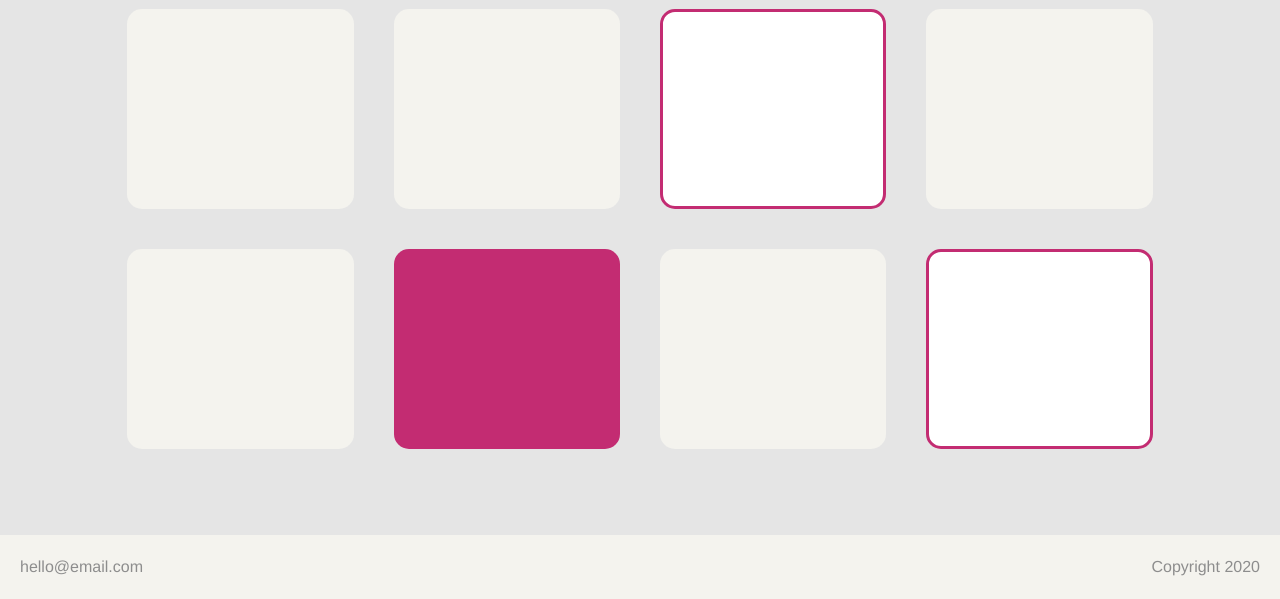
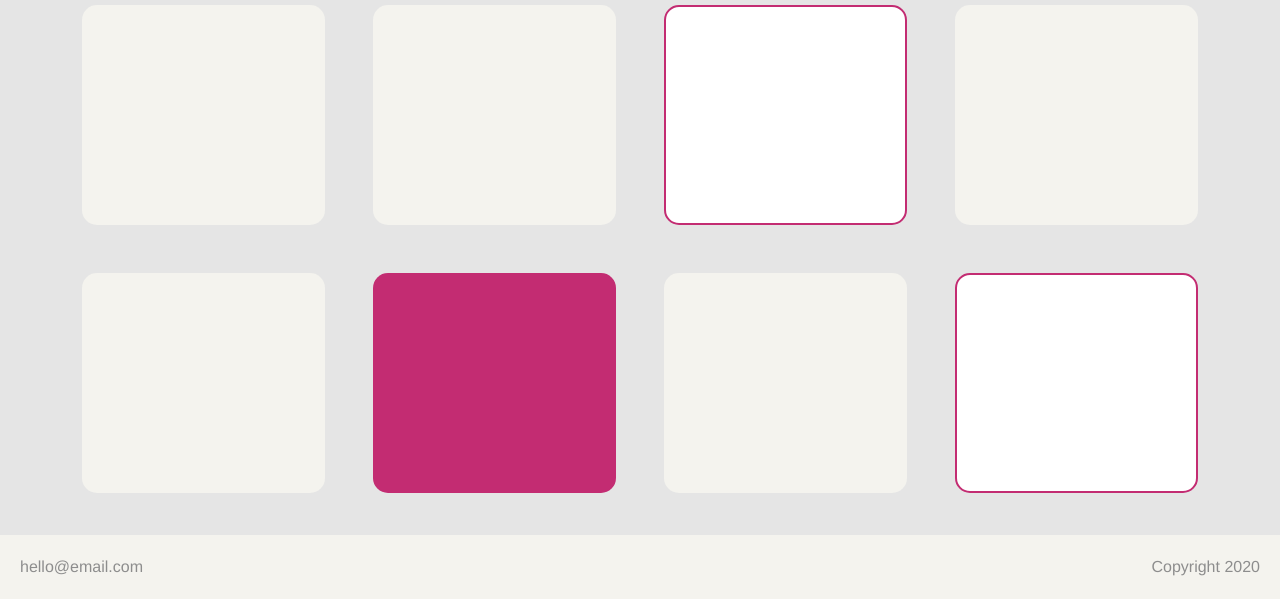
Before and after one commit to lindatarod85/Linda-R-ed-css-frameworks-ma1, a plain HTML site: page index.html in a window 1280 px wide. Shown: the part 201-800 px from the top of the page. Drawn offline with nearby package versions, Linux system fonts and the light colour scheme.

Commit message:
Changes in code

```diff
--- a/index.html
+++ b/index.html
@@ -53,17 +53,15 @@
       <h1>Page heading</h1>
 
       <div class="container">
-        <div
-          class="row row-cols-2 row-cols-lg-5 row-cols-md-3 row-cols-sm-3 g-2 g-lg-3"
-        >
-          <div class="col-sm"></div>
-          <div class="col-sm"></div>
-          <div class="col-sm pink-border"></div>
-          <div class="col-sm"></div>
-          <div class="col-sm"></div>
-          <div class="col-sm pink-fill"></div>
-          <div class="col-sm"></div>
-          <div class="col-sm pink-border"></div>
+        <div class="row row-cols-2 row-cols-lg-4 row-cols-md-3 row-cols-sm-2 row-cols-xs-1 g-5">
+          <div class="col-sm"><div class="box"></div></div>
+          <div class="col-sm"><div class="box"></div></div>
+          <div class="col-sm"><div class="box pink-border"></div></div>
+          <div class="col-sm"><div class="box"></div></div>
+          <div class="col-sm"><div class="box"></div></div>
+          <div class="col-sm"><div class="box pink-fill"></div></div>
+          <div class="col-sm"><div class="box"></div></div>
+          <div class="col-sm"><div class="box pink-border"></div></div>
         </div>
       </div>
     </div>
--- a/sass/partials/_layout.scss
+++ b/sass/partials/_layout.scss
@@ -9,11 +9,10 @@ body {
   flex-direction: column;
 }
 
-.col-sm {
+.box {
+  height: 220px;
   border-radius: 15px;
   background-color: getColour(background-boxes);
-  height: 200px;
-  margin: 20px;
 }
 
 .row {
@@ -21,7 +20,7 @@ body {
 }
 
 .pink-border {
-  border: 3px solid getColour(pink);
+  border: 2px solid getColour(pink);
   background-color: getColour(white);
 }
 
```
Also changed, not shown: css/style.css, 1 other file.
